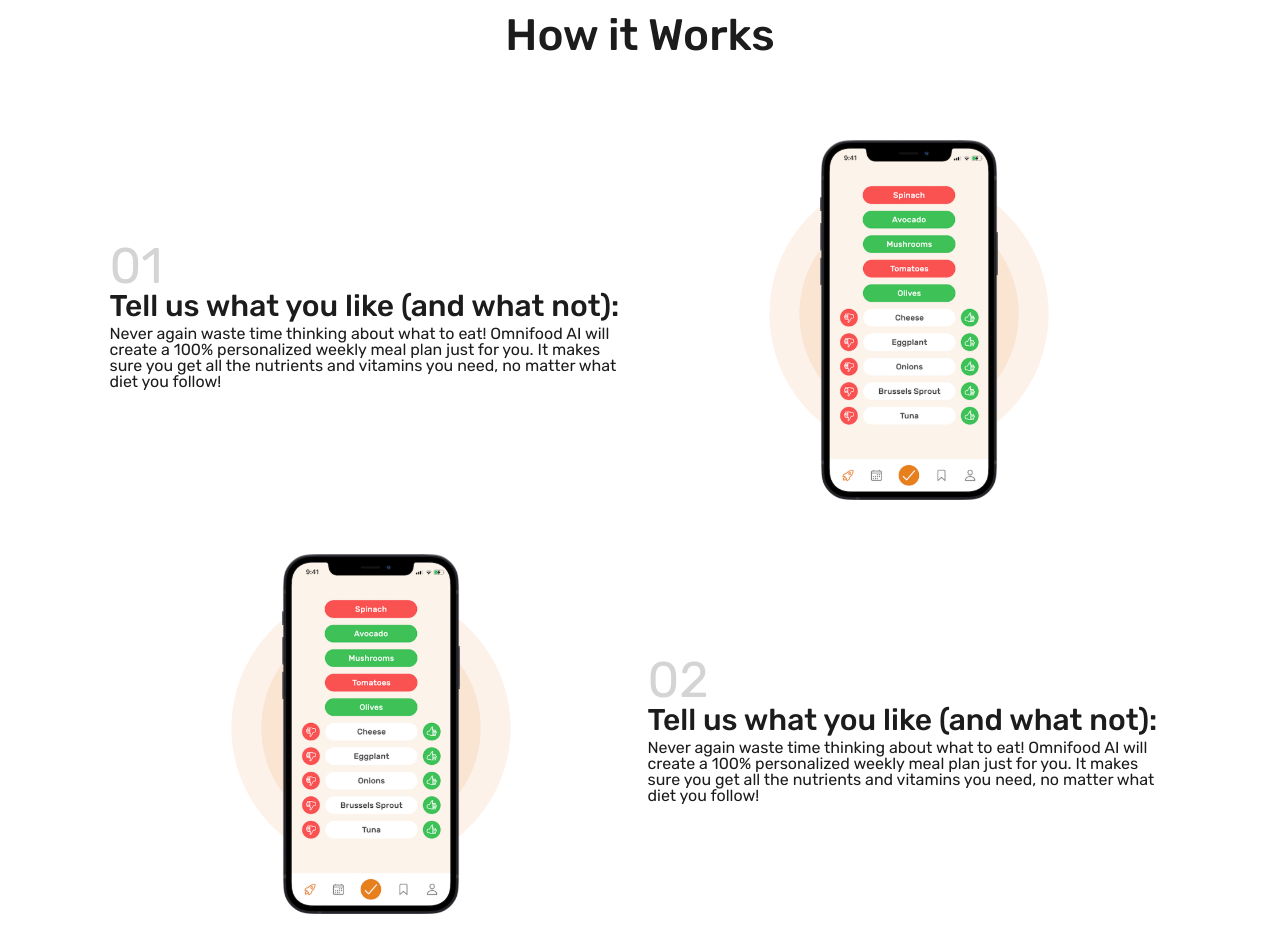
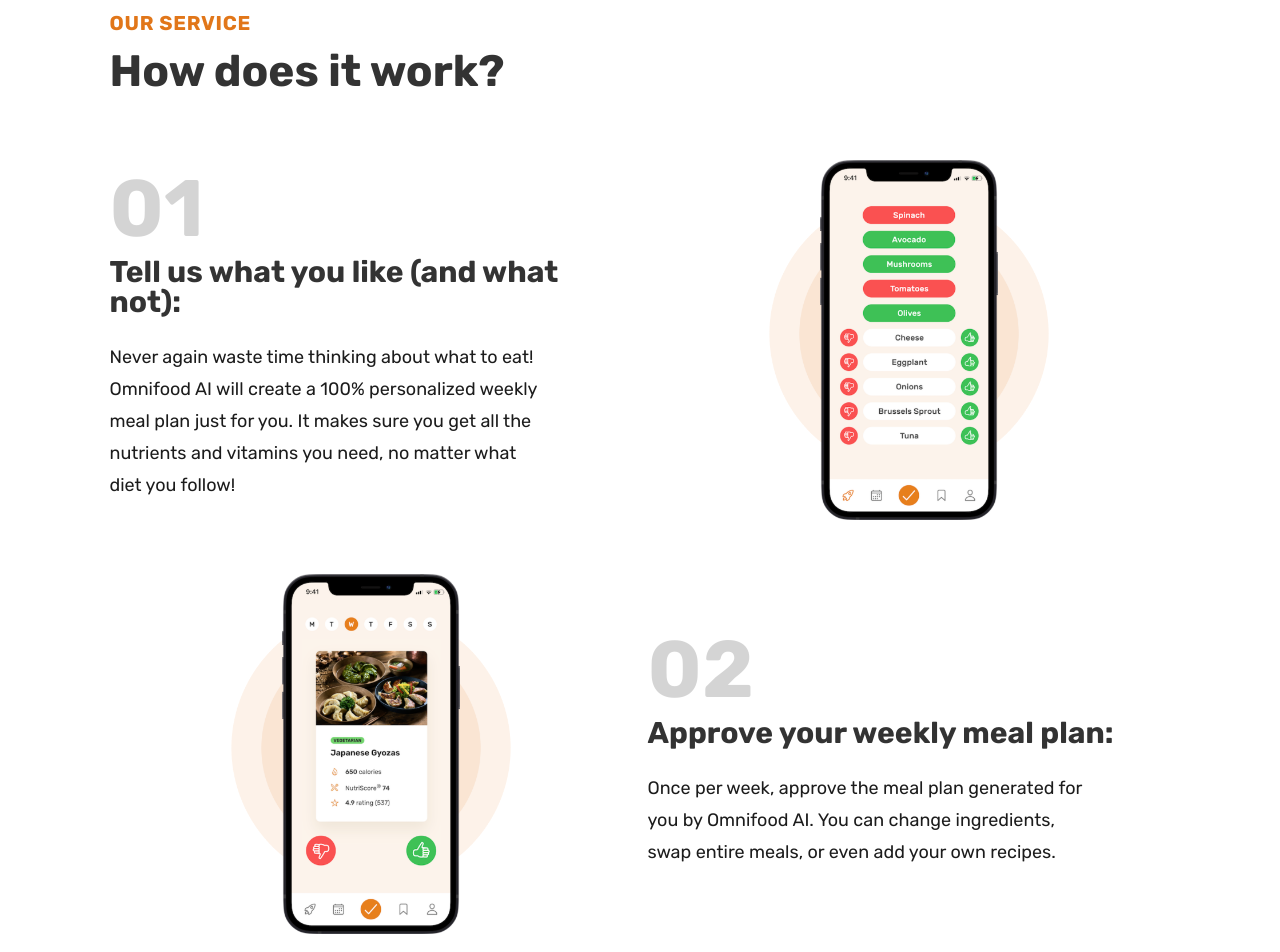
Before and after one commit to SarahVanT/OmnifoodRevision, a website: page index.html in a window 1280 px wide. Shown: the part 720-1672 px from the top of the page. Drawn offline with nearby package versions, Linux system fonts and the light colour scheme.

Commit message:
Updated how it works section

```diff
--- a/index.html
+++ b/index.html
@@ -107,15 +107,25 @@
       <section class="section-how py-huge">
         <div class="container">
           <!-- <span class="subheading">HOW IT WORKS</span> -->
-          <h2 class="text-center mb-xxxl">How it Works</h2>
+
           <div class="container col-12 px-md">
-            <div class="row d-flex justify-content-center gap-md gap-lg-0">
+            <span
+              class="text-uppercase mb-xs"
+              style="
+                color: #e17619;
+                font-size: 2rem;
+                font-weight: 700;
+                letter-spacing: 0.75px;
+                display: inline-block;
+              "
+              >OUR SERVICE</span
+            >
+            <h2 class="text-start mb-xxl">How does it work?</h2>
+            <div class="row d-flex justify-content-center mb-xl">
               <div class="col-6 d-flex flex-column justify-content-center">
-                <span style="color: rgba(128, 128, 128, 0.342); font-size: 5rem"
-                  >01</span
-                >
-                <h3>Tell us what you like (and what not):</h3>
-                <p class="step-description">
+                <span class="number-heading mb-xxs">01</span>
+                <h3 class="mb-sm">Tell us what you like (and what not):</h3>
+                <p class="step-description col-10">
                   Never again waste time thinking about what to eat! Omnifood AI
                   will create a 100% personalized weekly meal plan just for you.
                   It makes sure you get all the nutrients and vitamins you need,
@@ -126,23 +136,32 @@
                 <img src="/img/Untitled-3 (3).png" alt="" class="step-img" />
               </div>
             </div>
-            <div
-              class="row d-flex justify-content-center gap-md gap-lg-0 mt-xl"
-            >
+            <div class="row d-flex justify-content-center mb-xl">
               <div class="col-6 text-center">
-                <img src="/img/Untitled-3 (3).png" alt="" class="step-img" />
+                <img src="/img/Untitled-4 (1).png" alt="" class="step-img" />
               </div>
               <div class="col-6 d-flex flex-column justify-content-center">
-                <span style="color: rgba(128, 128, 128, 0.342); font-size: 5rem"
-                  >02</span
-                >
-                <h3>Tell us what you like (and what not):</h3>
-                <p>
-                  Never again waste time thinking about what to eat! Omnifood AI
-                  will create a 100% personalized weekly meal plan just for you.
-                  It makes sure you get all the nutrients and vitamins you need,
-                  no matter what diet you follow!
+                <span class="number-heading mb-xxs">02</span>
+                <h3 class="mb-sm">Approve your weekly meal plan:</h3>
+                <p class="step-description col-10">
+                  Once per week, approve the meal plan generated for you by
+                  Omnifood AI. You can change ingredients, swap entire meals, or
+                  even add your own recipes.
                 </p>
+              </div>
+            </div>
+            <div class="row d-flex justify-content-center">
+              <div class="col-6 d-flex flex-column justify-content-center">
+                <span class="number-heading mb-xxs">03</span>
+                <h3 class="mb-sm">Receive meals at convenient times:</h3>
+                <p class="step-description col-10">
+                  Best chefs in town will cook your selected meal every day, and
+                  we will deliver it to your door whenever works best for you.
+                  You can change delivery schedule and address daily!
+                </p>
+              </div>
+              <div class="col-6 text-center">
+                <img src="/img/Untitled-5 (1).png" alt="" class="step-img" />
               </div>
             </div>
           </div>
--- a/styles/_bootstrap-variables.scss
+++ b/styles/_bootstrap-variables.scss
@@ -21,11 +21,14 @@
 
 // body and font
 $body-color: #1c1c1c;
+
 $font-family: "Rubik", sans-serif;
 $font-size: 1.6rem;
 $h1-font-size: 6.2rem;
 $h2-font-size: 4.4rem;
 $h3-font-size: 3rem;
+$headings-color: #333333;
+$headings-font-weight: 700;
 $headings-line-height: 1;
 $body-line-height: 1.4;
 $headings-rfs: false;
--- a/styles/layouts/_homepage.scss
+++ b/styles/layouts/_homepage.scss
@@ -18,7 +18,15 @@
 // }
 
 .section-how {
+  .number-heading {
+    font-size: 8rem;
+    font-weight: 700;
+    color: rgba(128, 128, 128, 0.342);
+  }
+
   .step-description {
+    font-size: 1.8rem;
+    line-height: 3.2rem;
   }
   .step-img {
     width: 70%;
```
Also changed, not shown: css/styles.css, img/Untitled-4 (1).png (added), img/Untitled-5 (1).png (added), img/app-screen-1.png (deleted), img/app-screen-2.png (deleted), img/app-screen-3.png (deleted), 1 other file.
